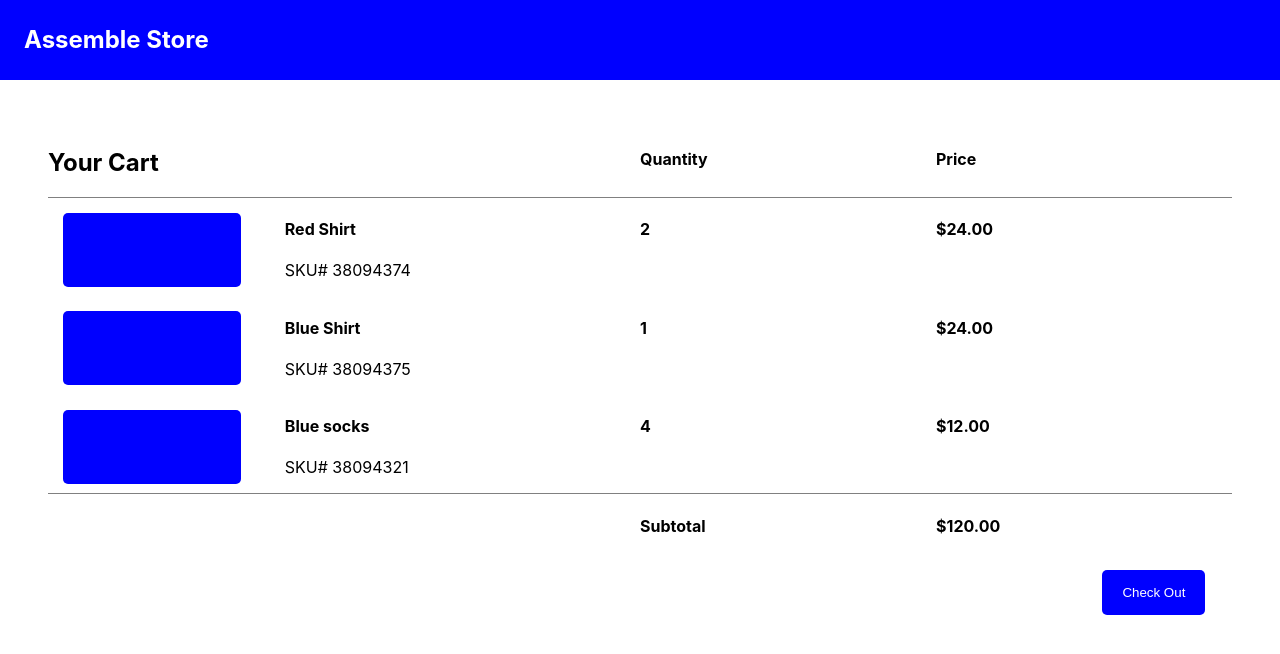
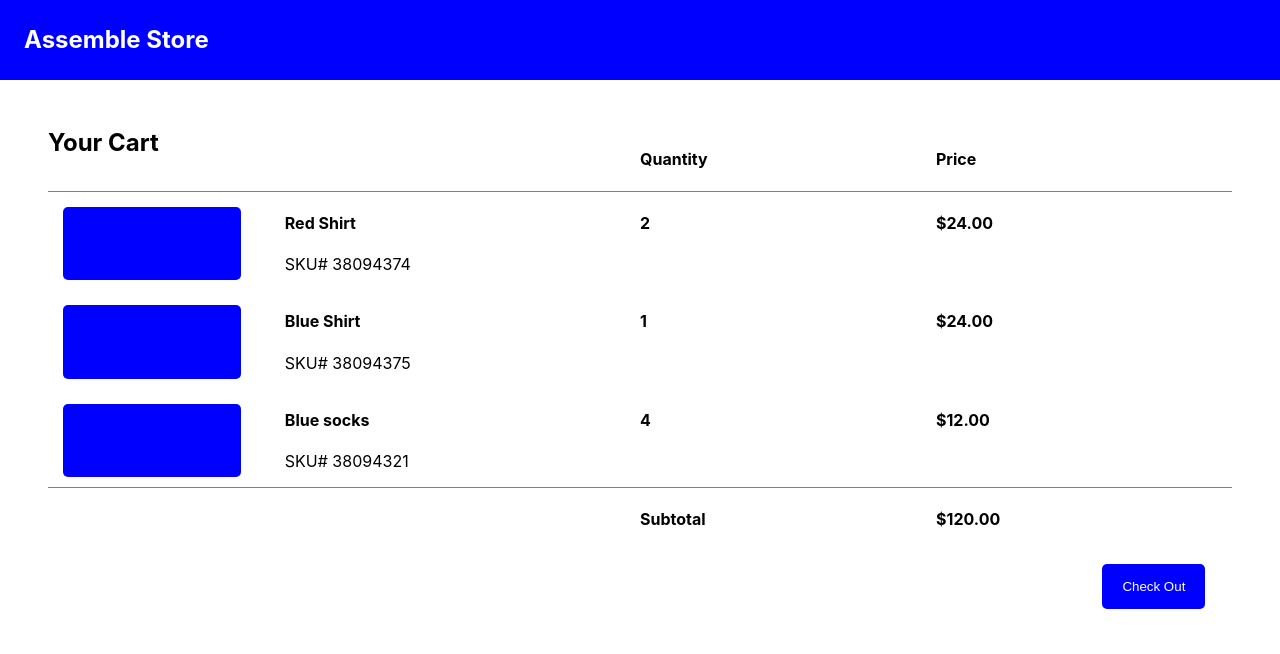
Before and after one commit to 2juicy/AssembleTechScreen, a React (Create React App) app: page /#/ in a window 1280 px wide. Shown: the top 654 px of the page. Built offline with nearby package versions, Linux system fonts and the light colour scheme.

Commit message:
sight margin fixes

```diff
--- a/src/pages/home/Home.css
+++ b/src/pages/home/Home.css
@@ -7,3 +7,7 @@
   grid-template-columns: 50% 25% 25%;
   border-bottom: 1px solid gray;
 }
+
+.cart-page-title > h2 {
+  margin: 0;
+}
```
